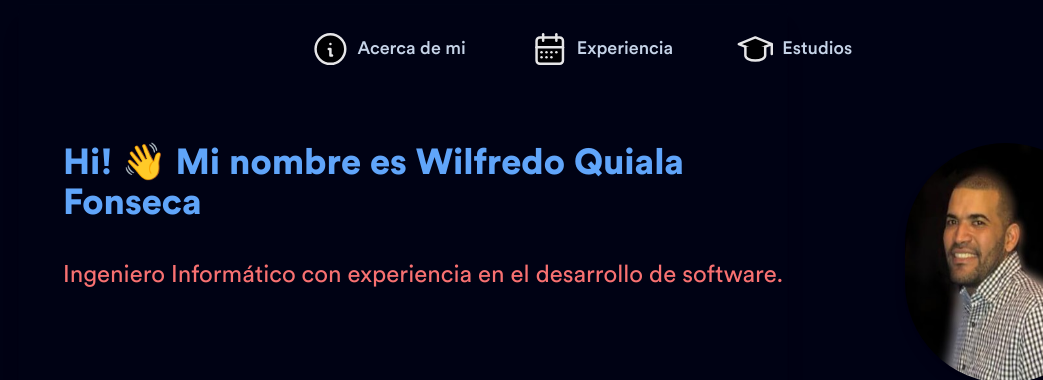
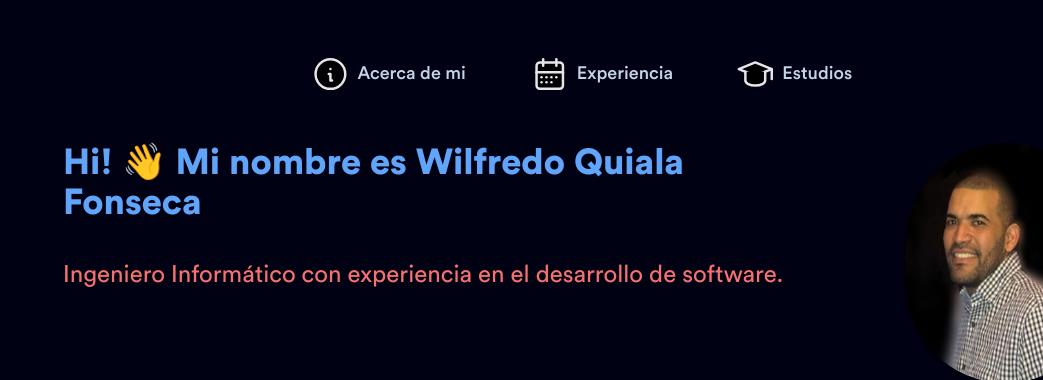
Before and after one commit to wquiala/portafolio, an Astro site: page / in a window 1280 px wide. Shown: the top 380 px of the page, without its empty margins (237-1280 px from the left). Built offline with nearby package versions, Linux system fonts and the light colour scheme; Astro itself is replaced by a stand-in of ours.

Commit message:
arreglando margin

```diff
--- a/src/layouts/Layout.astro
+++ b/src/layouts/Layout.astro
@@ -18,8 +18,7 @@
     <meta name="generator" content={Astro.generator} />
     <title>Portafolio Wilfredo Quiala Fonseca</title>
   </head>
-  <body class="container"
-  >
+  <body>
   </body><!-- <div class="lines">
     <div class="line"></div>
     <div class="line"></div>
@@ -35,7 +34,7 @@
   <div class="progress"></div>
 
   <div
-    class="app relative w-[60%] p-2 gap-9 mx-auto px-4bg-white dark:bg-slate-800 rounded-lg px-6 py-8 ring-1 ring-slate-900/5 shadow-xl"
+    class="grid place-items-center app relative w-[60%] p-2 gap-9 mx-auto px-4bg-white dark:bg-slate-800 rounded-lg px-6 py-8 ring-1 ring-slate-900/5 shadow-xl"
   >
     <!-- <section
         class="absolute top-0 right-0 left-0 flex h-full justify-center items-center bottom-96"
```
